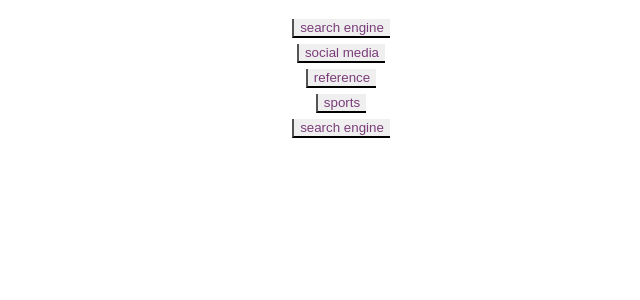
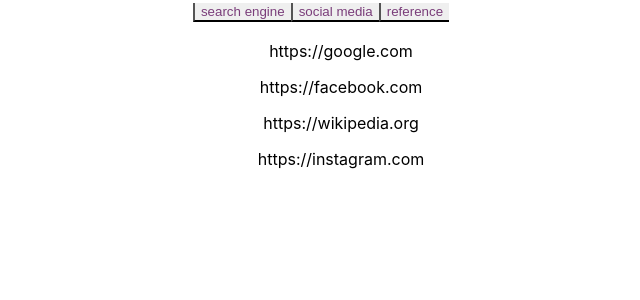
Before and after one commit to PatrickBoynton/bookmarking-app, a React (Create React App) app: page / in a window 1280 px wide. Shown: the top 300 px of the page, without its empty margins (319-959 px from the left). Built offline with nearby package versions, Linux system fonts and the light colour scheme.

Commit message:
In class refactor.

```diff
--- a/src/App.js
+++ b/src/App.js
@@ -4,40 +4,52 @@ import {Component} from "react";
 class App extends Component {
   constructor(props) {
     super(props);
-    this.state = {};
+    this.state = {
+        // isToggled: false,
+        bookmarks: [],
+        filter: null,
+    };
+
+    // this.handleClick = this.handleClick.bind(this);
   }
 
   componentDidMount() {
-    const urls = [
-        "https://google.com",
-        "https://facebook.com",
-        "https://wikipedia.org",
-        "https://espn.com",
-        "https://bing.com"
-    ]
+      const bookmarks = [
+          {tag: "search engine", url: "https://google.com"},
+          {tag: "social media", url: "https://facebook.com"},
+          {tag: "reference", url: "https://wikipedia.org"},
+          {tag: "social media", url: "https://instagram.com"},
+      ]
 
-    const tags = [
-        "search engine",
-        "social media",
-        "reference",
-        "sports",
-        "search engine"
-    ]
-
-    this.setState({urls, tags});
+      this.setState({bookmarks});
   }
 
+  // handleClick(index) {
+  //     this.setState({urls: this.state.bookmarks[index].urls.map(url => url)});
+  //     console.log(this.state.urls)
+  // }
+
   render() {
-    const tags = this.state.tags?.map((tag, index) =>(
-        <li>
-            <button>{tag}</button>
-        </li>
-    ))
 
+     const tags = this.state.bookmarks.map(bookmark => bookmark.tag);
+     const uniqueTags = Array.from(new Set(tags));
+     const tagsHTML = uniqueTags.map((tag, index) => (
+         <button key={index} onClick={() => this.setState({filter: tag})}>{tag}</button>
+     ));
+
+    const bookmarks = this.state.bookmarks
+        .filter(bookmark => this.state.filter ? bookmark.tag === this.state.filter : 9)
+        .map((bookmark, index) =>
+        <li key={index}>
+            <p>{bookmark.url}</p>
+        </li>);
     return (
         <div className="App">
+            <nav>
+                {tagsHTML}
+            </nav>
             <ul>
-                {tags}
+                {bookmarks}
             </ul>
         </div>
     );
```
